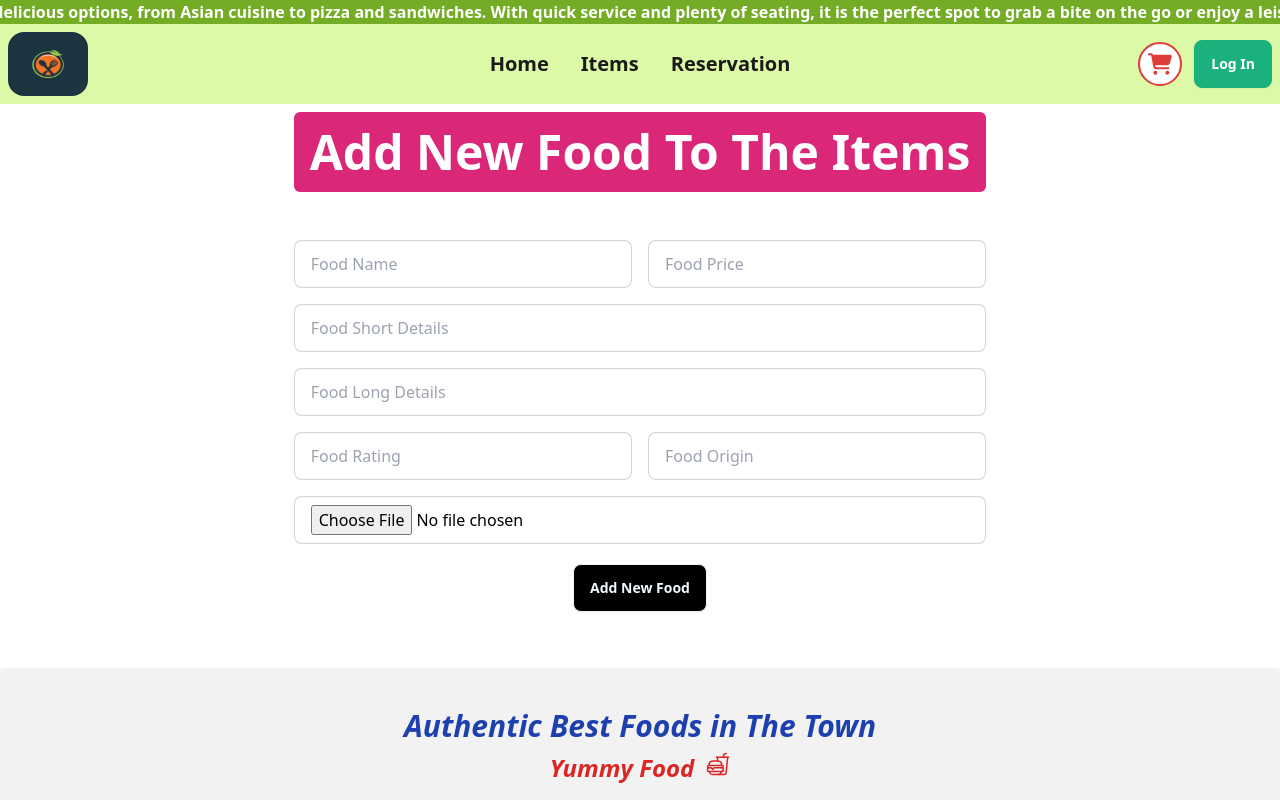
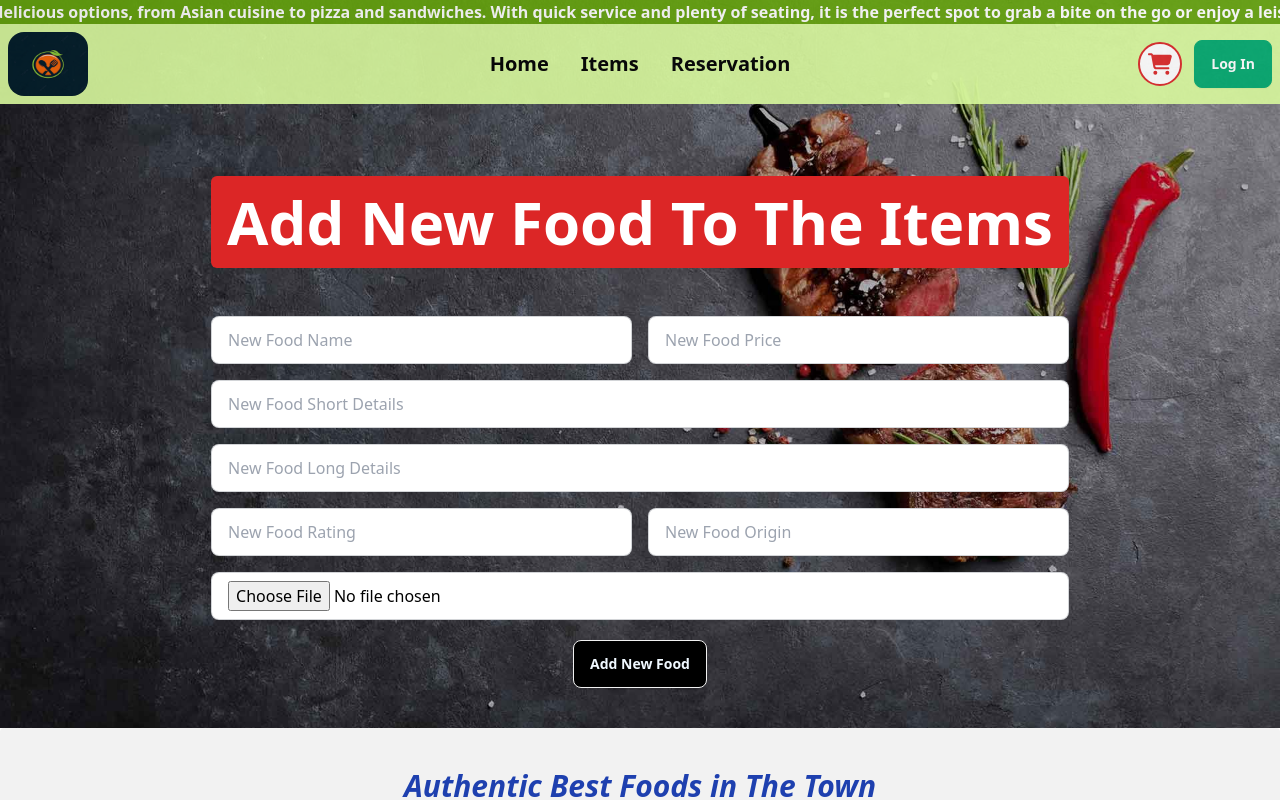
Before and after one commit to muntasirrifat23/restaurant-front, a React (Vite) app: page /addItems in a window 1280 px wide. Shown: the top 800 px of the page. Built offline with nearby package versions, Linux system fonts and the light colour scheme; no server answers.

Commit message:
added food

```diff
--- /dev/null
+++ b/src/Dashboard/AddItems/AddItems.css
@@ -0,0 +1,9 @@
+.addItemsImg{
+    background-image: url('../../../public/OthersPic/main-home-slide3.jpg');
+    background-size: cover;
+    background-position: center;
+    width: 100hv;
+    display: flex;
+    justify-content: center;
+    align-items: center;
+}
--- a/src/Dashboard/AddItems/AddItems.jsx
+++ b/src/Dashboard/AddItems/AddItems.jsx
@@ -1,7 +1,10 @@
 import { Helmet } from "react-helmet";
 import Swal from "sweetalert2";
+import './AddItems.css'
+import { useNavigate } from "react-router-dom";
 
 const AddItems = () => {
+  const navigate = useNavigate();
   const handleAddItems = (e) => {
     e.preventDefault();
     const name = e.target.name.value;
@@ -25,59 +28,63 @@ const AddItems = () => {
     .then((data) => {
       console.log(data);
       if (data.insertedId) {
-          Swal.fire("Added New Food");
+        Swal.fire("Added New Food").then(() => {
+          navigate('/allItems');
+        });
       }
     });
 };
 
   return (
-    <div className="hero-content mx-auto">
+    <div className="addItemsImg">
+    {/* <div className="hero-content mx-auto "> */}
       <Helmet>
-        <title>Food Court | Add Items</title>
+        <title>New FoodCourt | Add Items</title>
       </Helmet>
-      <div className="mb-10 text-center">
-        <p className="font-semibold lg:text-5xl text-3xl mb-12 mt-24 bg-pink-600 text-white rounded-md p-4">
+
+      <div className="mb-10 text-center mt-20">
+        <p className="font-semibold lg:text-6xl text-4xl mb-12 mt-24 bg-red-600 text-white rounded-md p-4">
           Add New Food To The Items
         </p>
 
         <form onSubmit={handleAddItems}>
           <div className="flex justify-between gap-4 text-black mt-4 ">
             <label className="input input-bordered flex items-center gap-2 w-full">
-              <input type="text" placeholder="Food Name" name="name" required />
+              <input type="text" placeholder="New Food Name" name="name" required />
             </label>
             <label className="input input-bordered flex items-center w-full">
-              <input type="text" placeholder="Food Price" name="price" required />
+              <input type="text" placeholder="New Food Price" name="price" required />
             </label>
           </div>
 
              {/* Line 2 */}
              <div className="flex justify-between gap-4 text-black mt-4">
             <label className="input input-bordered flex items-center gap-2 w-full">
-              <input type="text" placeholder="Food Short Details" name="short_details" required />
+              <input type="text" placeholder="New Food Short Details" name="short_details" required />
             </label>
           </div>
 
            {/* Line 3 */}
           <div className="flex justify-between gap-4 text-black mt-4">
           <label className="input input-bordered flex items-center w-full">
-              <input type="text" placeholder="Food Long Details" name="long_details" required />
+              <input type="text" placeholder="New Food Long Details" name="long_details" required />
             </label>
           </div>
 
           {/* Line 4 */}
           <div className="flex justify-between gap-4 text-black mt-4">
             <label className="input input-bordered flex items-center gap-2 w-full">
-              <input type="text" placeholder="Food Rating" name="rating" required />
+              <input type="text" placeholder="New Food Rating" name="rating" required />
             </label>
             <label className="input input-bordered flex items-center w-full">
-              <input type="text" placeholder="Food Origin" name="origin" required />
+              <input type="text" placeholder="New Food Origin" name="origin" required />
             </label>
           </div>
 
           {/* Line 5 */}
           <div className="gap-4 text-black mt-4">
             <label className="input input-bordered flex items-center gap-2 w-full">
-              <input type="file" placeholder="Food Image" name="image" required />
+              <input type="file" placeholder="New Food Image" name="image" required />
             </label>
           </div>
 
--- a/src/Dashboard/AllItems/ItemsCard.jsx
+++ b/src/Dashboard/AllItems/ItemsCard.jsx
@@ -26,6 +26,7 @@ const ItemsCard = ({ item }) => {
           console.log("Delete request successful:", res.data);
           const deleteItem = showItems.filter((item) => item._id !== _id);
           setShowItems(deleteItem);
+          window.location.reload();
         });
       }
     });
--- a/src/Dashboard/UpdateItems/UpdateItems.jsx
+++ b/src/Dashboard/UpdateItems/UpdateItems.jsx
@@ -1,10 +1,12 @@
 import { Helmet } from "react-helmet";
-import { useLoaderData } from "react-router-dom";
+import { FaArrowLeft } from "react-icons/fa";
+import { Link, useLoaderData, useNavigate } from "react-router-dom";
 import Swal from "sweetalert2";
 
 const UpdateItems = () => {
   const update =useLoaderData();
   const { name, price, short_details, long_details, rating, origin, _id } = update;
+  const navigate= useNavigate();
 
   const handleUpdate = (e) => {
     e.preventDefault();
@@ -30,6 +32,7 @@ const UpdateItems = () => {
         console.log(data);
         if (data.matchedCount ==1 ) {
           Swal.fire("Food Updated");
+          navigate('/allItems');
         }
         else {
           Swal.fire("Update Failed");
@@ -39,13 +42,14 @@ const UpdateItems = () => {
 
 
     return (
-        <div className="hero-content mx-auto">
+      <div className="addItemsImg">
+        {/* <div className="hero-content mx-auto"> */}
             <Helmet>
         <title>Food Court | Update Items</title>
       </Helmet>
 
-      <div className="mb-10 text-center">
-           <p className="font-semibold lg:text-5xl text-3xl mb-12 mt-24 bg-lime-600 text-white rounded-md p-4">
+      <div className="mb-10 text-center mt-20">
+           <p className="font-semibold lg:text-6xl text-4xl mb-12 mt-24 bg-lime-600 text-white rounded-md p-4">
           Update {name} To The Items
         </p>
 
@@ -90,7 +94,20 @@ const UpdateItems = () => {
             </label>
           </div>
 
-          <button className="btn btn-success bg-lime-700 font-bold text-white mt-5">Update Food</button>
+         <div className="flex justify-center">
+         <button className="btn btn-success bg-lime-700 font-bold text-white mt-5">Update Food</button>
+
+         <div>
+         <Link to="/allItems" className="gap-4 text-xl items-center ml-5">
+          <button className="btn btn-error bg-red-700 font-bold text-white mt-5">
+           <FaArrowLeft /> Back
+        </button>
+        </Link>
+         </div>
+
+
+         </div>
+
         </form>
             </div>
         </div>
```
Lines whose indentation alone changed are shown as unchanged.
